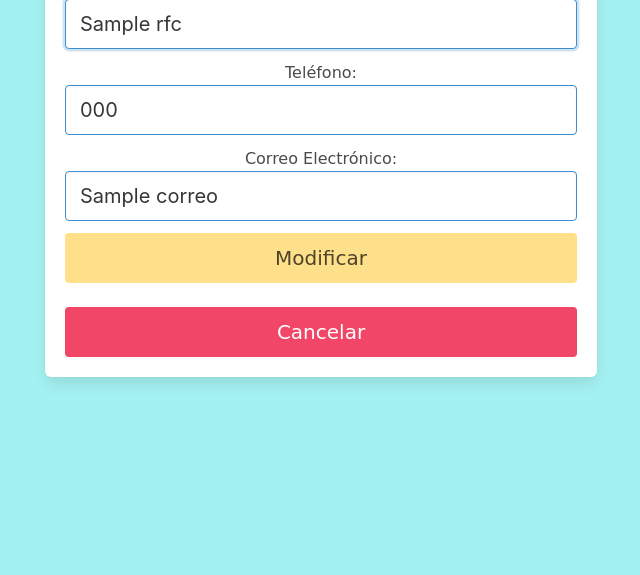
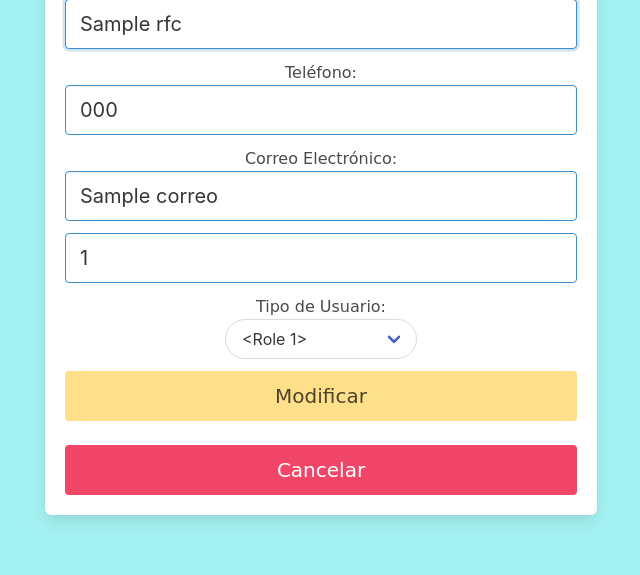
Before and after one commit to IDGS-803-20001662/IDGS803_ProyectoFinal, a Flask app: template project/templates/usuario/modificarusuario.html in a window 1280 px wide. Shown: the part 737-1312 px from the top of the page, without its empty margins (319-959 px from the left). Before the commit the page ends 1120 px from the top, so only its background shows below. Run offline with Flask 3, Linux system fonts and the light colour scheme; tables that the repository leaves empty hold one stand-in row (values such as "Sample post"); the template is opened without the code that fills it: values that come from a table or form of the project are taken from there, most other values are stand-ins (such as "Sample title", 1, 10 or a date in 2020).

Commit message:
Correccion de roles

```diff
--- a/project/templates/usuario/modificarusuario.html
+++ b/project/templates/usuario/modificarusuario.html
@@ -76,6 +76,26 @@
         </div>
       </div>
 
+      <div class="field">
+        <div class="control">
+          <input class="input is-medium is-info" type="text" name="rol_p" value="{{rol_id}}" autofocus="" readonly hidden>
+        </div>
+      </div>
+
+      <div class="field">
+        <label>Tipo de Usuario:</label>
+        <div class="control">
+            <div class="select is-rounded">
+                <select name="rol" id="rol">
+                  <option value="{{rol_id}}" selected>{{rol}}</option>
+                  <option value="1">ADMINISTRADOR</option>
+                  <option value="2">ALMACENISTA</option>
+                  <option value="3">VENDEDOR</option>
+                </select>
+            </div>
+        </div>
+      </div>
+
       <button class="button is-block is-warning is-medium is-fullwidth">Modificar</button>
       <br>
       <a class="button is-block is-danger is-medium is-fullwidth" href="{{ url_for('usuario.usuarios') }}">Cancelar</a>
--- a/project/templates/usuario/usuarios.html
+++ b/project/templates/usuario/usuarios.html
@@ -30,6 +30,7 @@
             <th>RFC</th>
             <th>Telefono</th>
             <th>Correo</th>
+            <th>Rol</th>
             <th>Eliminar</th>
             <th>Modificar</th>
             <th>Password</th>
@@ -46,6 +47,9 @@
             <td class="is-vcentered">{{row.rfc}}</td>
             <td class="is-vcentered">{{row.telefono}}</td>
             <td class="is-vcentered">{{row.email}}</td>
+            {%for role in row.roles%}
+            <td class="is-vcentered">{{role.name}}</td>
+            {%endfor%}
             <td class="is-vcentered"><a href="eliminarusuario?id={{row.id}}" class="button is-danger">Eliminar</a></td>
             <td class="is-vcentered"><a href="modificarusuario?id={{row.id}}" class="button is-info"></i>Modificar</a></td>
             <td class="is-vcentered"><a href="cambiarcontrasennia?id={{row.id}}" class="button is-info"></i>Cambiar</a></td>
--- a/project/templates/usuario/usuariosencontrados.html
+++ b/project/templates/usuario/usuariosencontrados.html
@@ -18,6 +18,7 @@
             <th>RFC</th>
             <th>Telefono</th>
             <th>Correo</th>
+            <th>Rol</th>
             <th>Eliminar</th>
             <th>Modificar</th>
             <th>Password</th>
@@ -34,6 +35,9 @@
             <td class="is-vcentered">{{row.rfc}}</td>
             <td class="is-vcentered">{{row.telefono}}</td>
             <td class="is-vcentered">{{row.email}}</td>
+            {%for role in row.roles%}
+            <td class="is-vcentered">{{role.name}}</td>
+            {%endfor%}
             {%if row.status == 1%}
                 <td class="is-vcentered"><a href="eliminarusuario?id={{row.id}}" class="button is-danger">Eliminar</a></td>
                 <td class="is-vcentered"><a href="modificarusuario?id={{row.id}}" class="button is-info"></i>Modificar</a></td>
--- a/project/templates/usuario/usuariosinactivos.html
+++ b/project/templates/usuario/usuariosinactivos.html
@@ -18,6 +18,7 @@
             <th>RFC</th>
             <th>Telefono</th>
             <th>Correo</th>
+            <th>Rol</th>
         </tr>
     </thead>
     <tbody>
@@ -30,6 +31,9 @@
             <td class="is-vcentered">{{row.rfc}}</td>
             <td class="is-vcentered">{{row.telefono}}</td>
             <td class="is-vcentered">{{row.email}}</td>
+            {%for role in row.roles%}
+            <td class="is-vcentered">{{role.name}}</td>
+            {%endfor%}
         </tr>
         {%endfor%}
     </tbody>
```
Also changed, not shown: project/templates/usuario/eliminarusuario.html (+7 -0 lines), project/usuario.py (+17 -2 lines).
